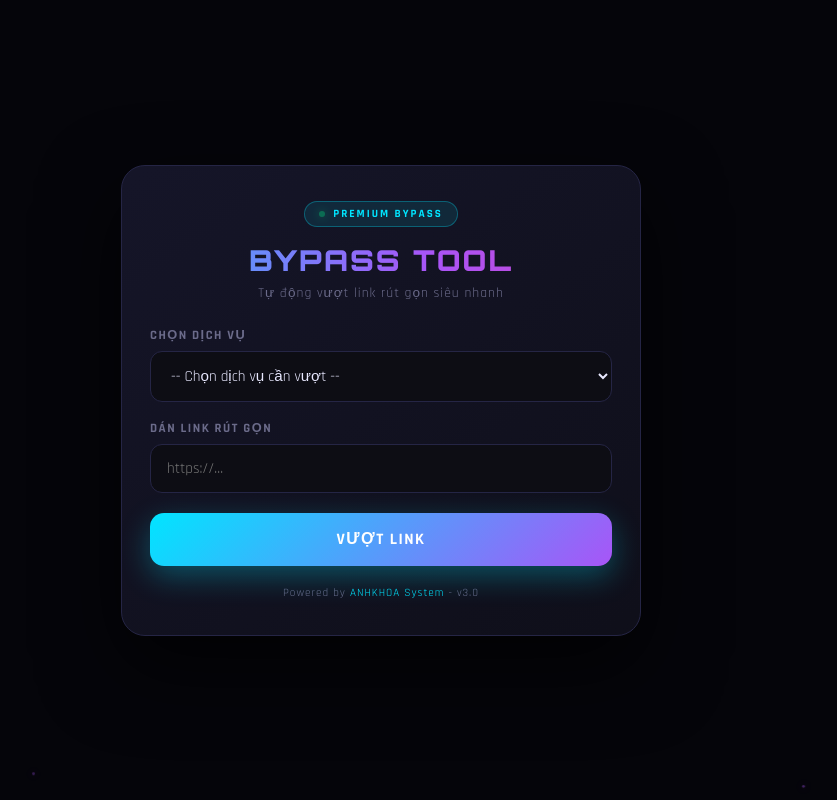
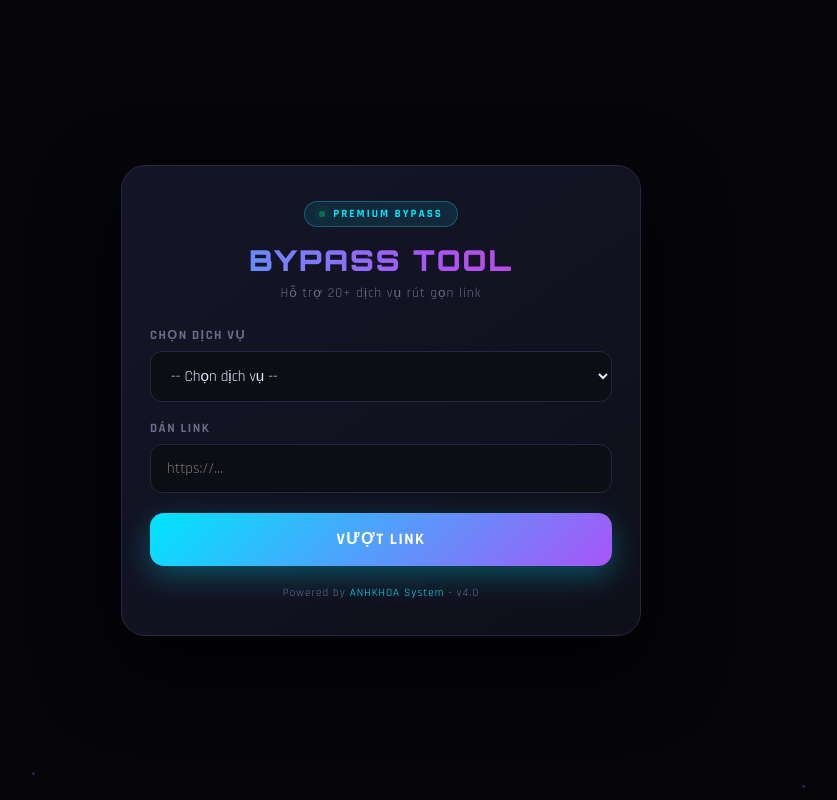
Before and after one commit to anhkhoa573/Link-BypassTool-AnhKhoa, a Flask app: page / in a window 1280 px wide. Shown: the whole page, without its empty margins (259-1096 px from the left). Run offline with Flask 3, Linux system fonts and the light colour scheme.

Commit message:
Add files via upload

```diff
--- a/templates/index.html
+++ b/templates/index.html
@@ -58,18 +58,18 @@ select option{background:var(--input-bg);color:var(--text)}
 <div class="header">
 <div class="badge">Premium Bypass</div>
 <h1 class="title">BYPASS TOOL</h1>
-<p class="subtitle">Tự động vượt link rút gọn siêu nhanh</p>
+<p class="subtitle">Hỗ trợ 20+ dịch vụ rút gọn link</p>
 </div>
 
 <label class="label">Chọn dịch vụ</label>
 <select id="serviceSelect">
-<option value="">-- Chọn dịch vụ cần vượt --</option>
+<option value="">-- Chọn dịch vụ --</option>
 {% for s in services %}
 <option value="{{ s }}">{{ s }}</option>
 {% endfor %}
 </select>
 
-<label class="label">Dán link rút gọn</label>
+<label class="label">Dán link</label>
 <input type="text" id="urlInput" class="input-url" placeholder="https://...">
 
 <button class="btn" id="btnBypass" onclick="doBypass()">VƯỢT LINK</button>
@@ -82,7 +82,7 @@ select option{background:var(--input-bg);color:var(--text)}
 <button class="copy-btn" onclick="copyLink()">COPY LINK</button>
 </div>
 
-<div class="footer">Powered by <span>ANHKHOA System</span> - v3.0</div>
+<div class="footer">Powered by <span>ANHKHOA System</span> - v4.0</div>
 </div>
 </div>
 
@@ -107,20 +107,14 @@ async function doBypass(){
 
     if(!url){
         msg.className = "msg err";
-        msg.textContent = "Vui lòng dán link cần vượt!";
-        return;
-    }
-
-    if(!url.startsWith("http")){
-        msg.className = "msg err";
-        msg.textContent = "Link phải bắt đầu bằng http:// hoặc https://";
+        msg.textContent = "Vui lòng dán link!";
         return;
     }
 
     btn.disabled = true;
     btn.innerHTML = '<span class="spinner"></span> Đang xử lý...';
     msg.className = "msg loading";
-    msg.textContent = "Đang bypass, vui lòng đợi 5-30 giây...";
+    msg.textContent = "Đang bypass, vui lòng đợi...";
     result.classList.remove("show");
 
     try{
@@ -142,7 +136,7 @@ async function doBypass(){
         }
     } catch(e){
         msg.className = "msg err";
-        msg.textContent = "Lỗi kết nối: " + e.message;
+        msg.textContent = "Lỗi: " + e.message;
     } finally {
         btn.disabled = false;
         btn.innerHTML = "VƯỢT LINK";
```
